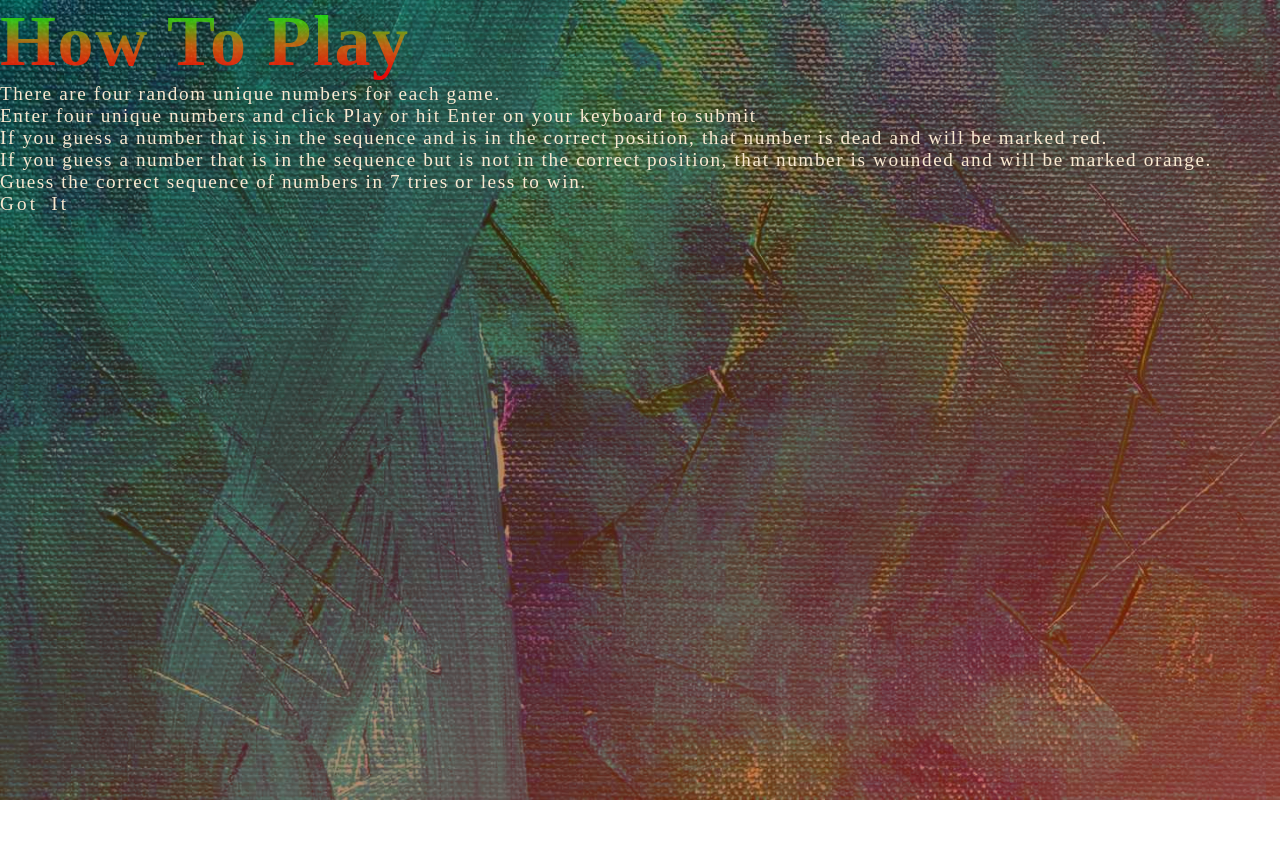
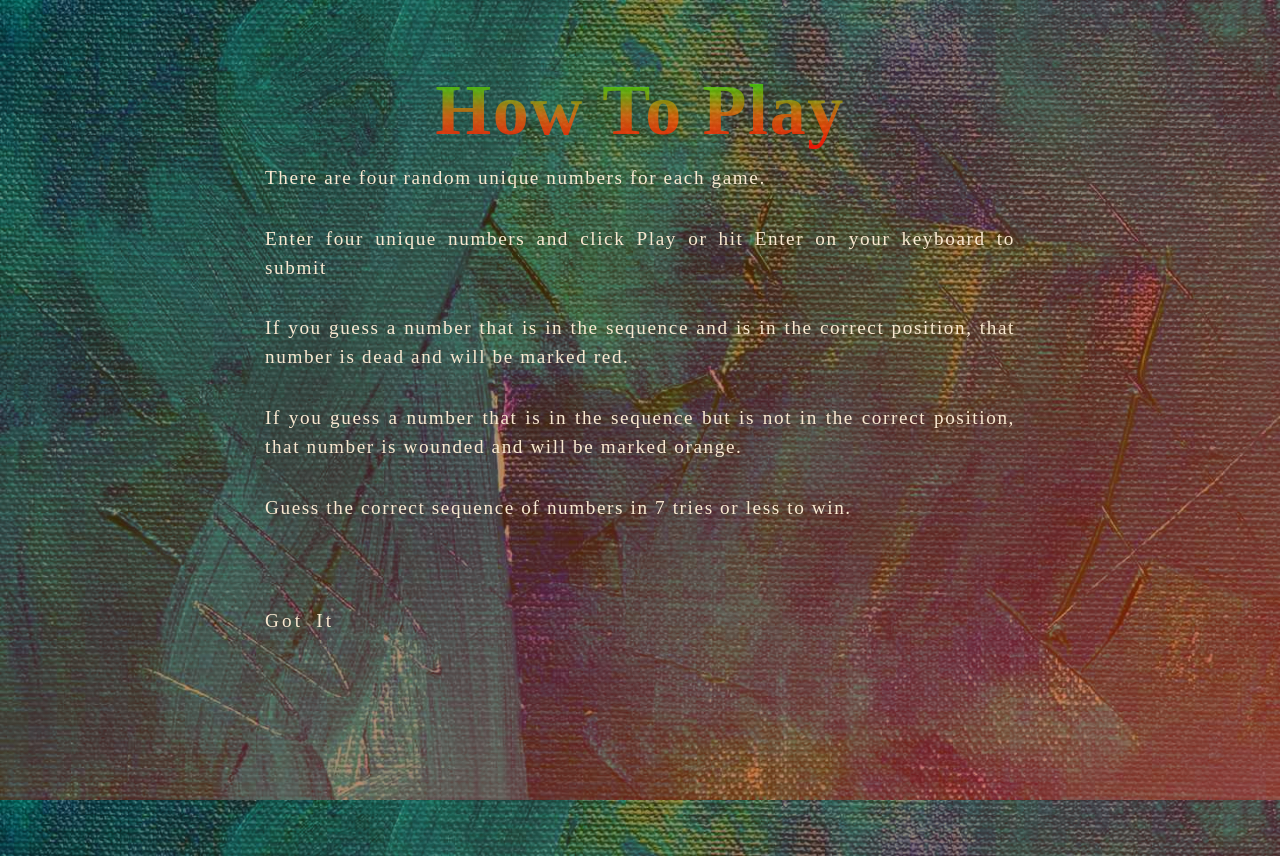
Before and after one commit to AbdulrasheedAdediran/dow-dApp-frontend, a React (Create React App) app: page /howToPlay in a window 1280 px wide. Before the commit the page ends 800 px from the top, so only its background shows below. Built offline with nearby package versions, Linux system fonts and the light colour scheme; a web font is replaced by a local one.

Commit message:
check player input works

```diff
--- a/src/components/container/HowToPlay/HowToPlay.css
+++ b/src/components/container/HowToPlay/HowToPlay.css
@@ -0,0 +1,25 @@
+.howToPlay {
+  display: flex;
+  align-items: start;
+  justify-content: center;
+  flex-direction: column;
+  margin-block: 3.5rem;
+  margin-inline: auto;
+  width: clamp(500px, 90%, 750px);
+  line-height: 1.5;
+}
+.howToPlay h1 {
+  display: flex;
+  align-items: center;
+  justify-content: center;
+  text-align: center;
+  width: 100%;
+}
+.howToPlay p {
+  text-align: justify;
+  margin-bottom: 2rem;
+}
+.howToPlay button {
+  margin: 3.5rem auto;
+  justify-self: center;
+}
--- a/src/components/container/HowToPlay/HowToPlay.jsx
+++ b/src/components/container/HowToPlay/HowToPlay.jsx
@@ -4,7 +4,7 @@ import { Link } from "react-router-dom";
 
 const HowToPlay = () => {
   return (
-    <div>
+    <div className="howToPlay">
       <h1>How To Play</h1>
       <p>There are four random unique numbers for each game.</p>
       <p>
--- a/src/components/container/StartGame/StartGame.css
+++ b/src/components/container/StartGame/StartGame.css
@@ -24,12 +24,12 @@ section {
   text-align: center;
   font-family: var(--font-rubik-wet-paint);
   font-size: 2.5rem;
-  outline: 1px outset var(--dark-navy-blue);
+  outline: 1px solid var(--dark-navy-blue);
 }
 input:focus {
   background: var(--deeper-green);
-  outline: 2px inset var(--light-green);
-  border: 1px solid var(--dark-navy-blue);
+  outline: 2px groove var(--light-green);
+  border: 1px groove var(--dark-navy-blue);
   border-radius: 0.5rem;
   transform: scale(1.075);
 }
--- a/src/components/container/StartGame/StartGame.jsx
+++ b/src/components/container/StartGame/StartGame.jsx
@@ -177,19 +177,18 @@ const StartGame = () => {
     const entries = document.querySelector(".entries");
     const inputs = document.querySelectorAll("input");
     let firstInput = inputs[0];
-    // let firstInput = document.querySelector(".first-player-input");
+    let dead = 0;
+    let wounded = 0;
     e.preventDefault();
 
     // Check Player Input and Return Round Scores
-    const randomNumber = [1, 3, 5, 7];
-    let dead = 0;
-    let wounded = 0;
+    const randomNumber = [4, 2, 3, 1];
     for (let i = 0; i < 4; i++) {
-      // Check if player guess is in the correct index as random number
+      // Check if player guess is in the correct index of random numbers
       if (playerInput[i] == randomNumber[i]) {
         dead += 1;
       }
-      // Check if player guess is in the sequence but not in the correct index as random number
+      // Check if player guess is in the sequence but not in the correct index of random numbers
       else if (playerInput[i]) {
         for (let j = 0; j < 4; j++) {
           if (
@@ -203,36 +202,13 @@ const StartGame = () => {
         console.log(`This shit ain't working`);
       }
     }
+    attempts = playerInput;
     console.log(`${dead} Dead`);
     console.log(`${wounded} Wounded`);
-    // for (let i = 0; i < 4; i++) {
-    //   let dead = 0;
-    //   let wounded = 0;
-    //   for (let j = 0; j < 4; j++) {
-    //     if (playerInput[i] == randomNumber[j]) {
-    //       dead += 1;
-    //       console.log(`${dead} Dead`);
-    //     } else if (playerInput[i]) {
-    //       for (let j = 0; j < 4; j++) {
-    //         if (
-    //           playerInput[i] != randomNumber[i] &&
-    //           playerInput[i] == randomNumber[j]
-    //         ) {
-    //           wounded += 1;
-    //           console.log(`${wounded} Wounded`);
-    //         }
-    //       }
-    //     } else {
-    //       console.log(`This shit ain't working`);
-    //     }
-    //   }
-    // }
     console.log(` Random Numbers Generated: ${randomNumber}`);
     console.log(`Your Guess: ${playerInput}`);
     entries.reset();
     firstInput.attributes["disabled"] = setIsDisabled(false);
-    // firstInput.attributes["autofocus"] = true;
-    // firstInput.setAttribute("autofocus", true);
     firstInput.focus();
     console.log(`Player input after reset: ${playerInput}`);
   };
```
